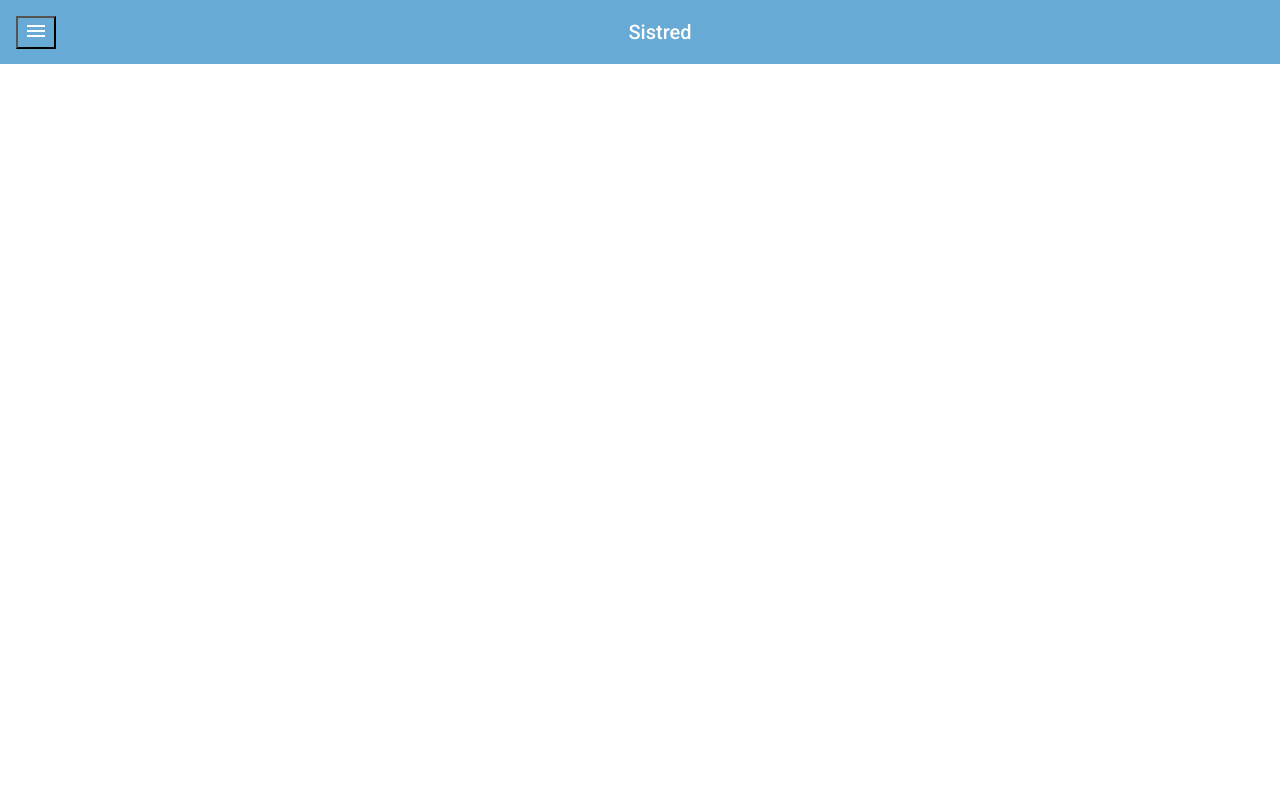
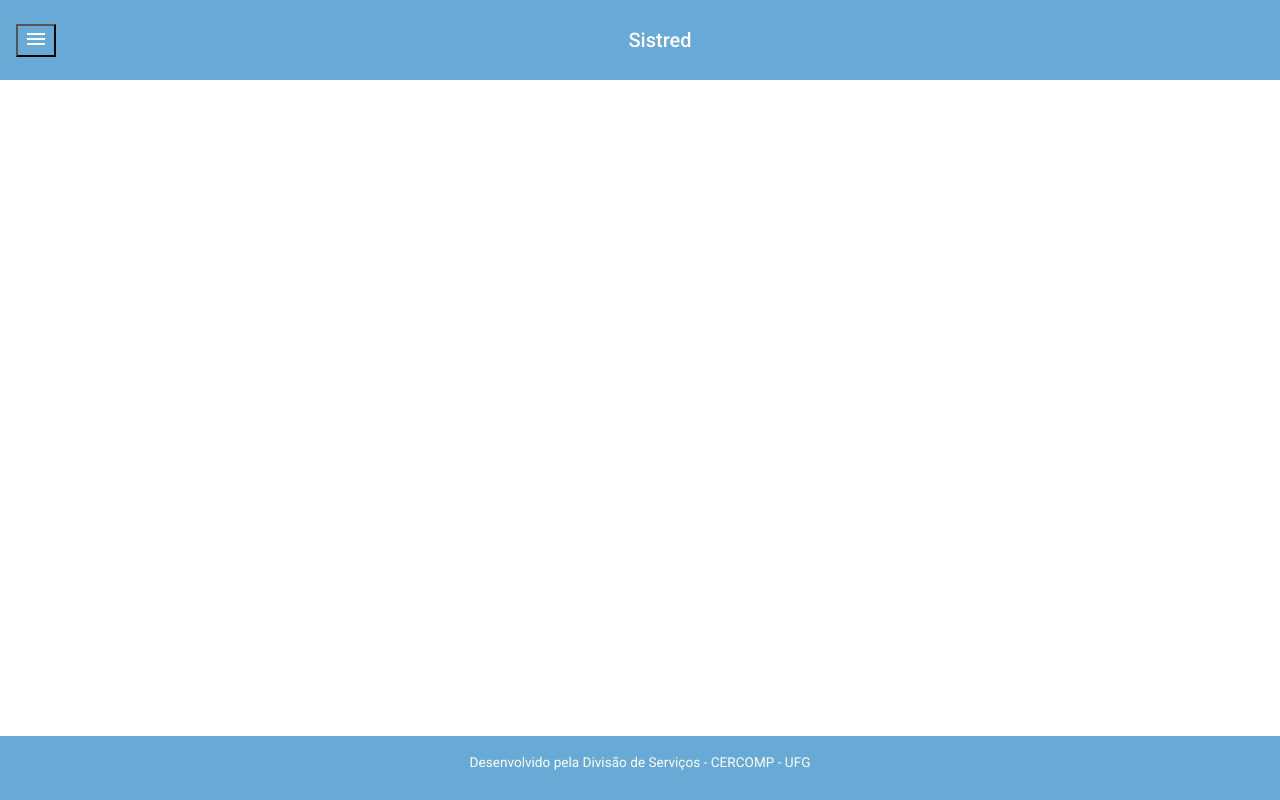
Before and after one commit to Theringeye/sistred-front, an Angular app: page / in a window 1280 px wide. Built offline with nearby package versions, Linux system fonts and the light colour scheme.

Commit message:
add footer

```diff
--- a/src/app/app.component.html
+++ b/src/app/app.component.html
@@ -1,2 +1,3 @@
 <!--<app-login></app-login>-->
-<app-header></app-header>
+<app-home></app-home>
+<app-footer></app-footer>
--- a/src/app/template/footer/footer.component.css
+++ b/src/app/template/footer/footer.component.css
@@ -0,0 +1,15 @@
+.footer{
+    position: fixed;
+    bottom: 0;
+    min-height: 5%;
+    justify-content: center;
+    background-color: #66aad5;
+    color: #fff;
+    min-width: 100%;
+    font-size: .85rem;
+}
+
+.footer p{
+    text-align: center;
+    padding: 1rem;
+}
--- a/src/app/template/footer/footer.component.html
+++ b/src/app/template/footer/footer.component.html
@@ -1 +1 @@
-<p>footer works!</p>
+<span class="footer"><p>Desenvolvido pela Divisão de Serviços - CERCOMP - UFG</p></span>
--- a/src/app/template/header/header.component.css
+++ b/src/app/template/header/header.component.css
@@ -1,5 +1,6 @@
 mat-toolbar{
     background-color: #66aad5;
+    min-height: 10%;
 }
 
 button{
```
